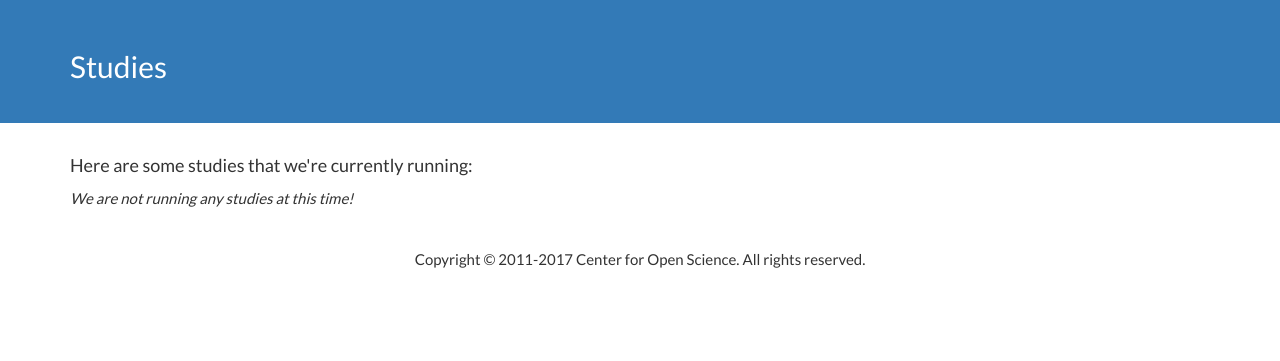
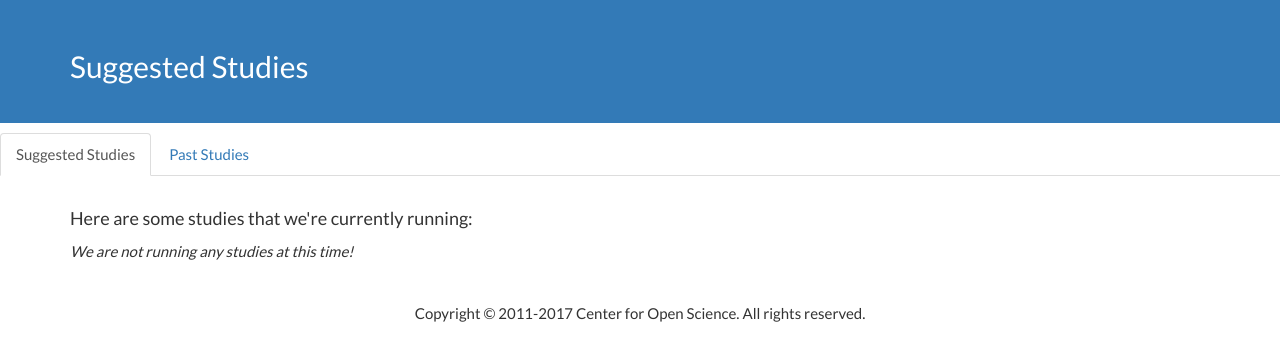
Before and after one commit to lookit/lookit-api, a Django app: template web/templates/web/studies-list.html in a window 1280 px wide. Shown: the part 50-411 px from the top of the page. Run offline with Django 3.2, Linux system fonts and the light colour scheme; the template is opened without the code that fills it, so the values that code supplies are empty; some libraries are stand-ins or nearby versions.

Commit message:
Add studies navigation.

```diff
--- a/web/templates/web/studies-list.html
+++ b/web/templates/web/studies-list.html
@@ -30,7 +30,17 @@
         }
     </script>
     <div class='lookit-row lookit-page-title'>
-        <h2 class='container'>Studies</h2>
+        <h2 class='container'>Suggested Studies</h2>
+    </div>
+    <div>
+        <ul class="pt-sm nav nav-tabs">
+            <li class="active">
+                <a href="{% url 'web:studies-list'%}">Suggested Studies</a>
+            </li>
+            <li>
+                <a href="{% url 'web:studies-history'%}">Past Studies</a>
+            </li>
+        </ul>
     </div>
     <div class="tab-content">
         <div role="tabpanel" class="tab-pane active">
```
Also changed, not shown: web/templates/web/studies-history.html (+6 -6 lines).
